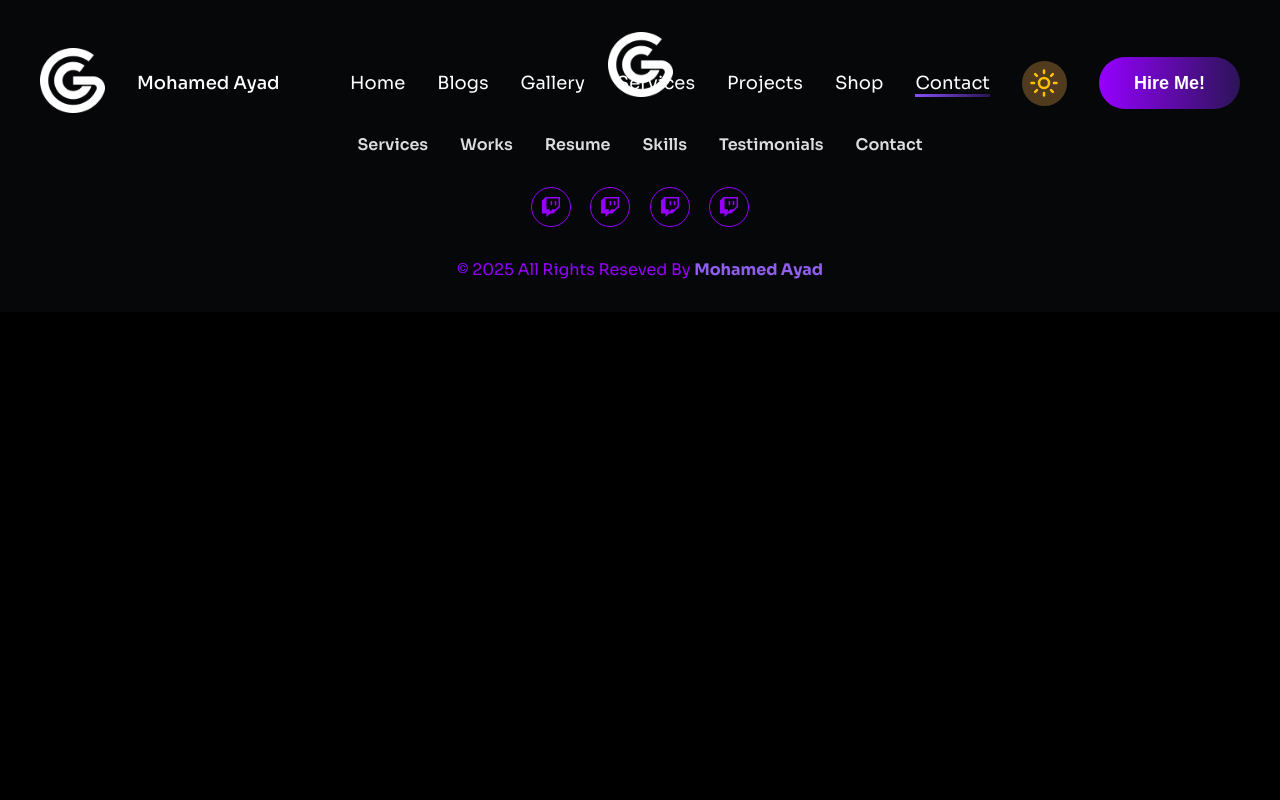
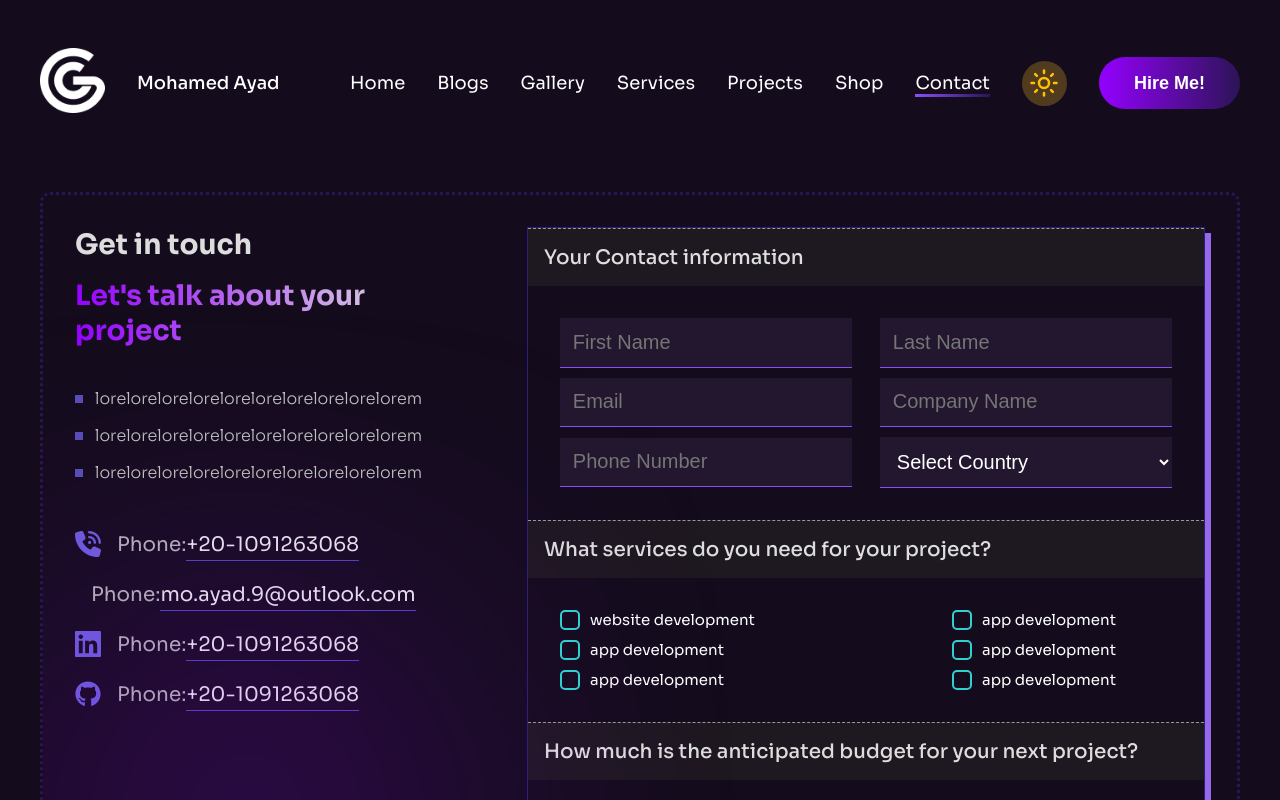
Before and after one commit to mohamed-hussein-ayad/Ayad-portfolio, a Next.js app in the folder FORNTEND/: page /contact in a window 1280 px wide. Shown: the top 800 px of the page. Built offline with nearby package versions, Linux system fonts and the light colour scheme; a web font is replaced by a local one.

Commit message:
I finished the form part in the contact page

```diff
--- a/FORNTEND/pages/contact.js
+++ b/FORNTEND/pages/contact.js
@@ -1,12 +1,248 @@
+import axios from "axios";
 import Head from "next/head";
+import { useState } from "react";
+import { FaGithub, FaPhoneVolume } from "react-icons/fa6";
+import { GrLinkedin } from "react-icons/gr";
+import { MdAttachEmail } from "react-icons/md";
 
 export default function contact() {
+  const [name, setName] = useState("");
+  const [lname, setLname] = useState("");
+  const [email, setEmail] = useState("");
+  const [company, setCompany] = useState("");
+  const [phone, setPhone] = useState("");
+  const [country, setCountry] = useState("");
+  const [project, setProject] = useState("");
+  const [price, setPrice] = useState("");
+  const [description, setDescription] = useState("");
 
+  const [messageOk, setMessageOk] = useState("");
 
-    return <>
-        <Head>
-            <title>Contact us</title>
-        </Head>
+  async function createProduct(ev) {
+    ev.preventDefault();
 
+    setMessageOk("Sending...");
+
+    const data =
+      (name,
+      lname,
+      email,
+      company,
+      phone,
+      country,
+      project,
+      price,
+      description);
+
+    try {
+      await axios.post("/api/contacts", data);
+      setMessageOk("message sent successfully");
+
+      // reset all form fields
+      setName("");
+      setLname("");
+      setEmail("");
+      setCompany("");
+      setPhone("");
+      setCountry("");
+      setProject("");
+      setPrice("");
+      setDescription("");
+    } catch (error) {
+      if (error.response) {
+        console.error("server error", error.response.data);
+      } else if (error.request) {
+        console.error("network error", error.request);
+      } else {
+        console.error("error", error.message);
+      }
+      setMessageOk("failed to send message");
+    }
+  }
+
+  const handleProjectChange = (projectName) => {
+    if (project.includes(projectName)) {
+      setProject(project.filter((project) => project !== projectName));
+    } else {
+      setProject([...project, projectName]);
+    }
+  };
+
+  const handlePriceChange = (e) => {
+    setPrice(e.target.value);
+  };
+
+  return (
+    <>
+      <Head>
+        <title>Contact us</title>
+      </Head>
+
+      <div className="contactpage">
+        <div className="container">
+          <div className="contactformp">
+            <div className="leftcontp">
+              <h2>Get in touch</h2>
+              <h2>Let's talk about your project</h2>
+              <p>lorelorelorelorelorelorelorelorelorelorem</p>
+              <p>lorelorelorelorelorelorelorelorelorelorem</p>
+              <p>lorelorelorelorelorelorelorelorelorelorem</p>
+              <div className="leftsociinfo">
+                <ul>
+                  <li>
+                    <FaPhoneVolume />
+                    <span>
+                      Phone:
+                      <a href="tel: +201091263068" target="_blank">
+                        +20-1091263068
+                      </a>
+                    </span>
+                  </li>
+                  <li>
+                    <MdAttachEmail />
+                    <span>
+                      Phone:
+                      <a href="email: mo.ayad.9@outlook.com" target="_blank">
+                        mo.ayad.9@outlook.com
+                      </a>
+                    </span>
+                  </li>
+                  <li>
+                    <GrLinkedin />
+                    <span>
+                      Phone:
+                      <a href="tel: +201091263068" target="_blank">
+                        +20-1091263068
+                      </a>
+                    </span>
+                  </li>
+                  <li>
+                    <FaGithub />
+                    <span>
+                      Phone:
+                      <a href="tel: +201091263068" target="_blank">
+                        +20-1091263068
+                      </a>
+                    </span>
+                  </li>
+                </ul>
+              </div>
+            </div>
+            <div className="rightcontp">
+              <form onSubmit={createProduct}>
+                <div className="rightconttitle">
+                  <h2>Your Contact information</h2>
+                </div>
+                <div className="rightcontinputs">
+                  <input
+                    type="text"
+                    value={name}
+                    onChange={(ev) => setName(ev.target.value)}
+                    placeholder="First Name"
+                    required
+                  />
+                  <input
+                    type="text"
+                    value={lname}
+                    onChange={(ev) => setLname(ev.target.value)}
+                    placeholder="Last Name"
+                  />
+                  <input
+                    type="text"
+                    value={email}
+                    onChange={(ev) => setEmail(ev.target.value)}
+                    placeholder="Email"
+                    required
+                  />
+                  <input
+                    type="text"
+                    value={company}
+                    onChange={(ev) => setCompany(ev.target.value)}
+                    placeholder="Company Name"
+                    required
+                  />
+                  <input
+                    type="text"
+                    value={phone}
+                    onChange={(ev) => setPhone(ev.target.value)}
+                    placeholder="Phone Number"
+                    required
+                  />
+                  <select
+                    name="country"
+                    value={country}
+                    onChange={(e) => setCountry(e.target.value)}
+                    id="country"
+                  >
+                    <option value="">Select Country</option>
+                    <option value="Ber">Berlin</option>
+                    <option value="Ber">Berlin</option>
+                    <option value="Ber">Berlin</option>
+                    <option value="Ber">Berlin</option>
+                    <option value="Ber">Berlin</option>
+                    <option value="Ber">Berlin</option>
+                    <option value="Ber">Berlin</option>
+                    <option value="Ber">Berlin</option>
+                  </select>
+                </div>
+                <div className="rightconttitle">
+                  <h2>What services do you need for your project?</h2>
+                </div>
+                <div className="rightcontcheckbox">
+                  {[
+                    "website development",
+                    "app development",
+                    "app development",
+                    "app development",
+                    "app development",
+                    "app development",
+                  ].map((projectOption) => (
+                    <label
+                      key={projectOption}
+                      className="cyberpunk-checkbox-label"
+                    >
+                      <input
+                        type="checkbox"
+                        className="cyberpunk-checkbox"
+                        value={projectOption}
+                        checked={project.includes(projectOption)}
+                        onchange={() => handleProjectChange(projectOption)}
+                      />
+                      {projectOption}
+                    </label>
+                  ))}
+                </div>
+                <div className="rightconttitle">
+                  <h2>
+                    How much is the anticipated budget for your next project?
+                  </h2>
+                </div>
+                <div className="rightcontredio">
+                  {[
+                    "Less than $400",
+                    "$400 - $600",
+                    "$600 - $800",
+                    "more then $1500",
+                  ].map((priceRange) => (
+                    <div key={priceRange} className="radio-button">
+                      <input
+                        type="radio"
+                        id={priceRange}
+                        name="example-radio"
+                        value={priceRange}
+                        checked={price === priceRange}
+                        onchange={handlePriceChange}
+                      />
+                      <span className="radio"></span>
+                      <label htmlFor={priceRange}>{priceRange}</label>
+                    </div>
+                  ))}
+                </div>
+              </form>
+            </div>
+          </div>
+        </div>
+      </div>
     </>
+  );
 }
--- a/FORNTEND/pages/projects/[slug].js
+++ b/FORNTEND/pages/projects/[slug].js
@@ -154,11 +154,11 @@ export default function projectslug() {
                 className="mySwiper"
               >
                 {alldata &&
-                  alldata[0]?.images.map((image, index) => {
+                  alldata[0]?.images.map((image, index) => (
                     <SwiperSlide key={index}>
                       <img src={image} alt="project" />
-                    </SwiperSlide>;
-                  })}
+                    </SwiperSlide>
+                  ))}
               </Swiper>
             </div>
           </div>
```
